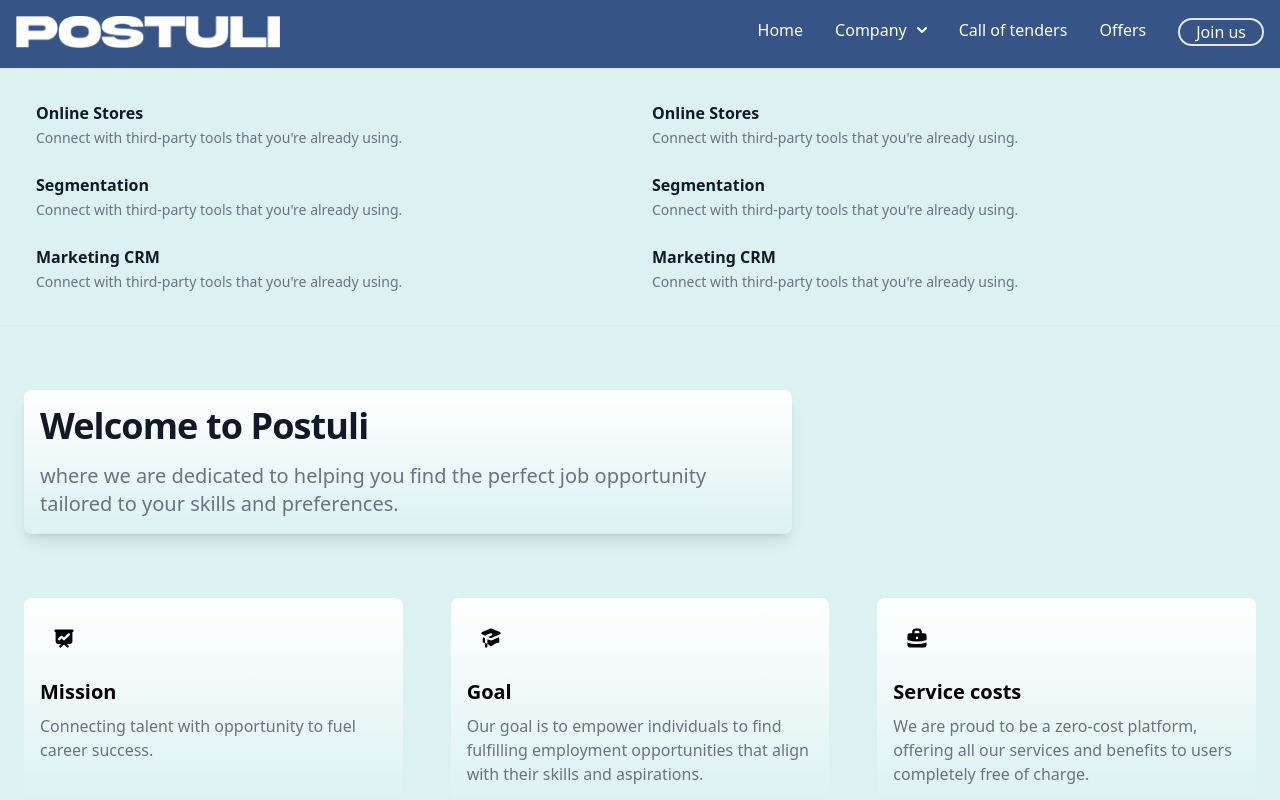
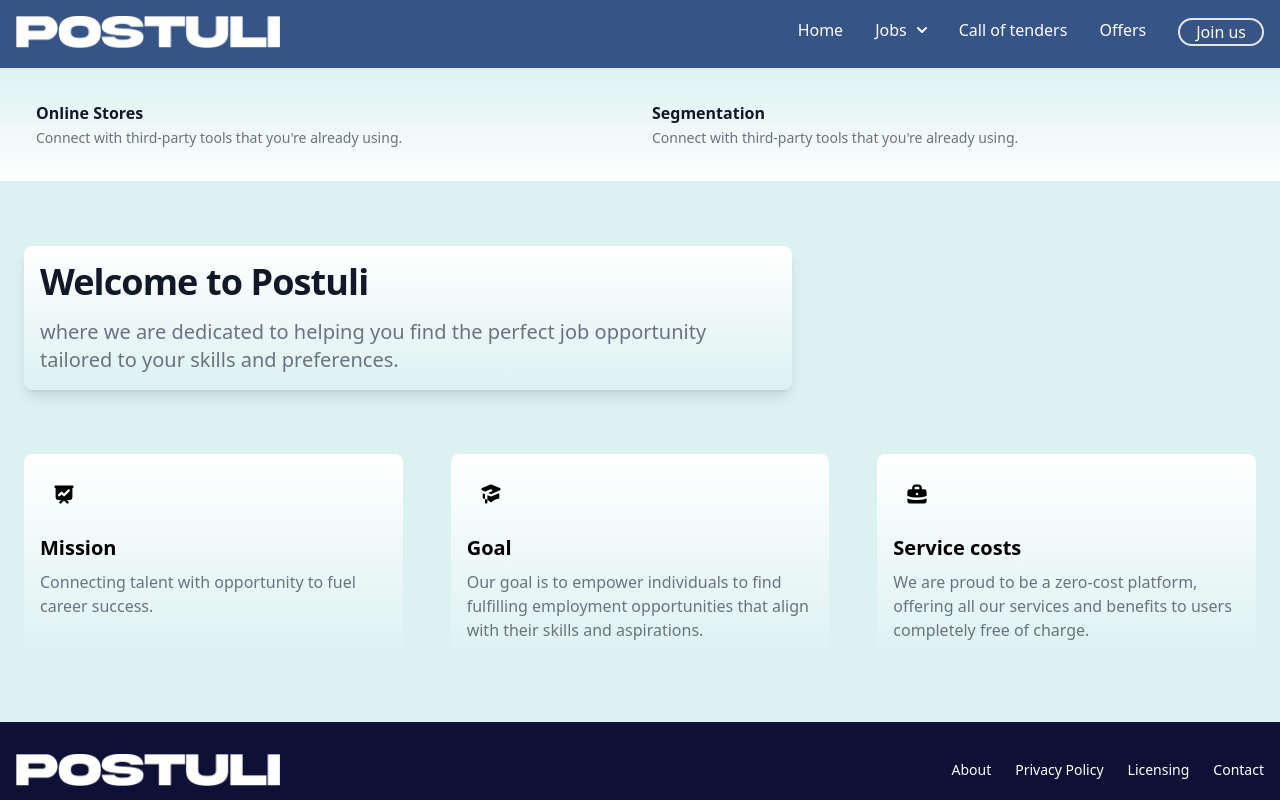
Before and after one commit to AnasAyari/Postuli, an Angular app: page / in a window 1280 px wide. Shown: the top 800 px of the page. Built offline with nearby package versions, Linux system fonts and the light colour scheme.

Commit message:
landing page done

```diff
--- a/src/app/landing/header/header.component.html
+++ b/src/app/landing/header/header.component.html
@@ -17,7 +17,7 @@
                     <a href="#" class="block py-2 px-3 text-white rounded hover:bg-gray-100 md:hover:bg-transparent md:hover:scale-105 md:p-0 dark:text-white md:dark:hover:text-blue-500 dark:hover:bg-gray-700 dark:hover:text-blue-500 md:dark:hover:bg-transparent dark:border-gray-700 duration-300 ease-out" aria-current="page">Home</a>
                 </li>
                 <li>
-                    <button id="mega-menu-full-dropdown-button" data-collapse-toggle="mega-menu-full-dropdown" class="flex items-center justify-between w-full py-2 px-3 text-white rounded md:w-auto hover:bg-gray-100 md:hover:bg-transparent md:border-0 md:hover:scale-105 md:p-0 duration-300 ease-out dark:text-white md:dark:hover:text-blue-500 dark:hover:bg-gray-700 dark:hover:text-blue-500 md:dark:hover:bg-transparent dark:border-gray-700">Company <svg class="w-2.5 h-2.5 ms-2.5" aria-hidden="true" xmlns="http://www.w3.org/2000/svg" fill="none" viewBox="0 0 10 6">
+                    <button id="mega-menu-full-dropdown-button" data-collapse-toggle="mega-menu-full-dropdown" class="flex items-center justify-between w-full py-2 px-3 text-white rounded md:w-auto hover:bg-gray-100 md:hover:bg-transparent md:border-0 md:hover:scale-105 md:p-0 duration-300 ease-out dark:text-white md:dark:hover:text-blue-500 dark:hover:bg-gray-700 dark:hover:text-blue-500 md:dark:hover:bg-transparent dark:border-gray-700">Jobs <svg class="w-2.5 h-2.5 ms-2.5" aria-hidden="true" xmlns="http://www.w3.org/2000/svg" fill="none" viewBox="0 0 10 6">
                     <path stroke="currentColor" stroke-linecap="round" stroke-linejoin="round" stroke-width="2" d="m1 1 4 4 4-4"/>
                     </svg></button>
                 </li>
@@ -33,44 +33,18 @@
             </ul>
         </div>
     </div>
-    <div id="mega-menu-full-dropdown" class="mt-1 border-gray-200 shadow-sm bg-gray-50 md:bg-background border-y dark:bg-gray-800 dark:border-gray-600">
-        <div class="grid max-w-screen-xl px-4 py-5 mx-auto text-gray-900 dark:text-white sm:grid-cols-2 md:px-6">
-            <ul>
-                <li>
+    <div id="mega-menu-full-dropdown" class="mt-1 border-gray-200 shadow-sm bg-gray-50 md:bg-background bg-gradient-to-t from-white border-y dark:bg-gray-800 dark:border-gray-600">
+        <div class="grid max-w-screen-xl px-4 py-5 mx-auto text-gray-900 dark:text-white md:px-6">
+            <ul class="flex">
+                <li class="w-1/2 hover:shadow-lg rounded-lg">
                     <a href="#" class="block p-3 rounded-lg hover:bg-gray-100 dark:hover:bg-gray-700">
                         <div class="font-semibold">Online Stores</div>
                         <span class="text-sm text-gray-500 dark:text-gray-400">Connect with third-party tools that you're already using.</span>
                     </a>
                 </li>
-                <li>
+                <li class="w-1/2 hover:shadow-lg rounded-lg">
                     <a href="#" class="block p-3 rounded-lg hover:bg-gray-100 dark:hover:bg-gray-700">
                         <div class="font-semibold">Segmentation</div>
-                        <span class="text-sm text-gray-500 dark:text-gray-400">Connect with third-party tools that you're already using.</span>
-                    </a>
-                </li>
-                <li>
-                    <a href="#" class="block p-3 rounded-lg hover:bg-gray-100 dark:hover:bg-gray-700">
-                        <div class="font-semibold">Marketing CRM</div>
-                        <span class="text-sm text-gray-500 dark:text-gray-400">Connect with third-party tools that you're already using.</span>
-                    </a>
-                </li>
-            </ul>
-            <ul>
-                <li>
-                    <a href="#" class="block p-3 rounded-lg hover:bg-gray-100 dark:hover:bg-gray-700">
-                        <div class="font-semibold">Online Stores</div>
-                        <span class="text-sm text-gray-500 dark:text-gray-400">Connect with third-party tools that you're already using.</span>
-                    </a>
-                </li>
-                <li>
-                    <a href="#" class="block p-3 rounded-lg hover:bg-gray-100 dark:hover:bg-gray-700">
-                        <div class="font-semibold">Segmentation</div>
-                        <span class="text-sm text-gray-500 dark:text-gray-400">Connect with third-party tools that you're already using.</span>
-                    </a>
-                </li>
-                <li>
-                    <a href="#" class="block p-3 rounded-lg hover:bg-gray-100 dark:hover:bg-gray-700">
-                        <div class="font-semibold">Marketing CRM</div>
                         <span class="text-sm text-gray-500 dark:text-gray-400">Connect with third-party tools that you're already using.</span>
                     </a>
                 </li>
```
